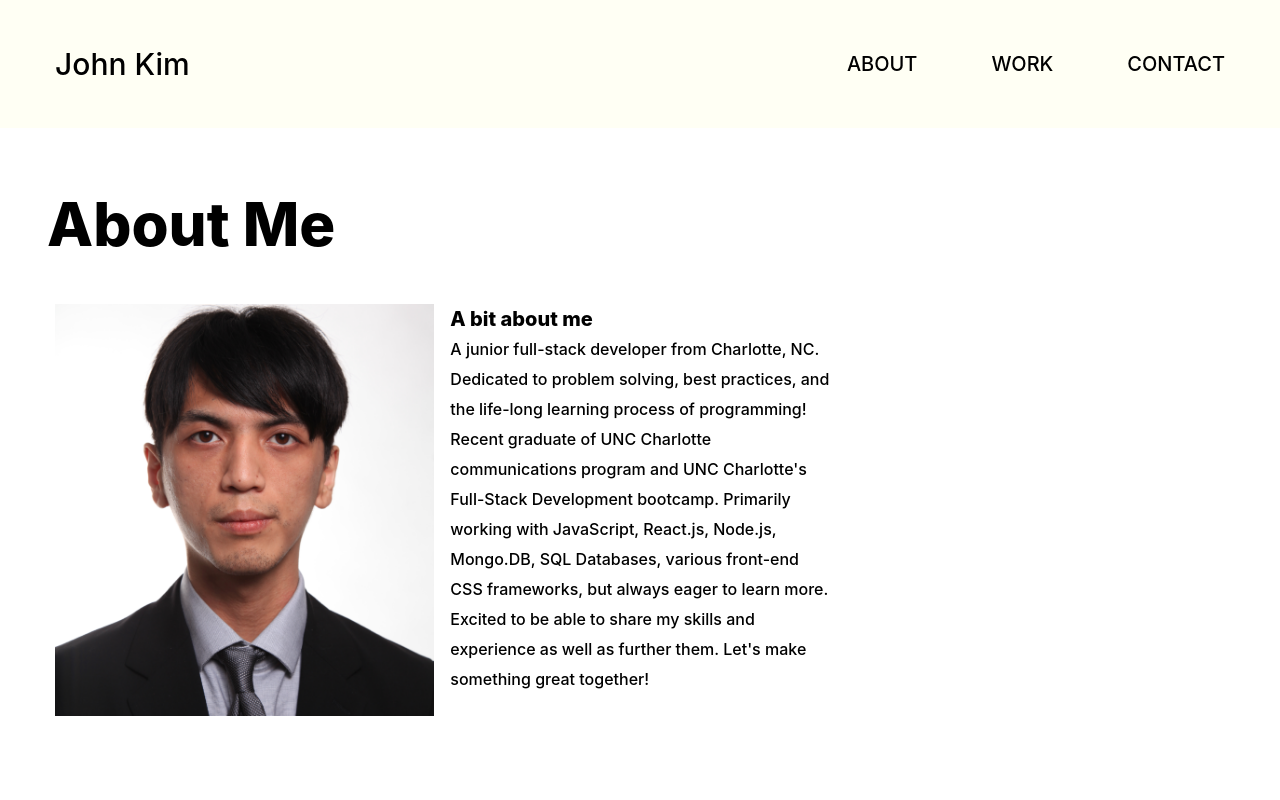
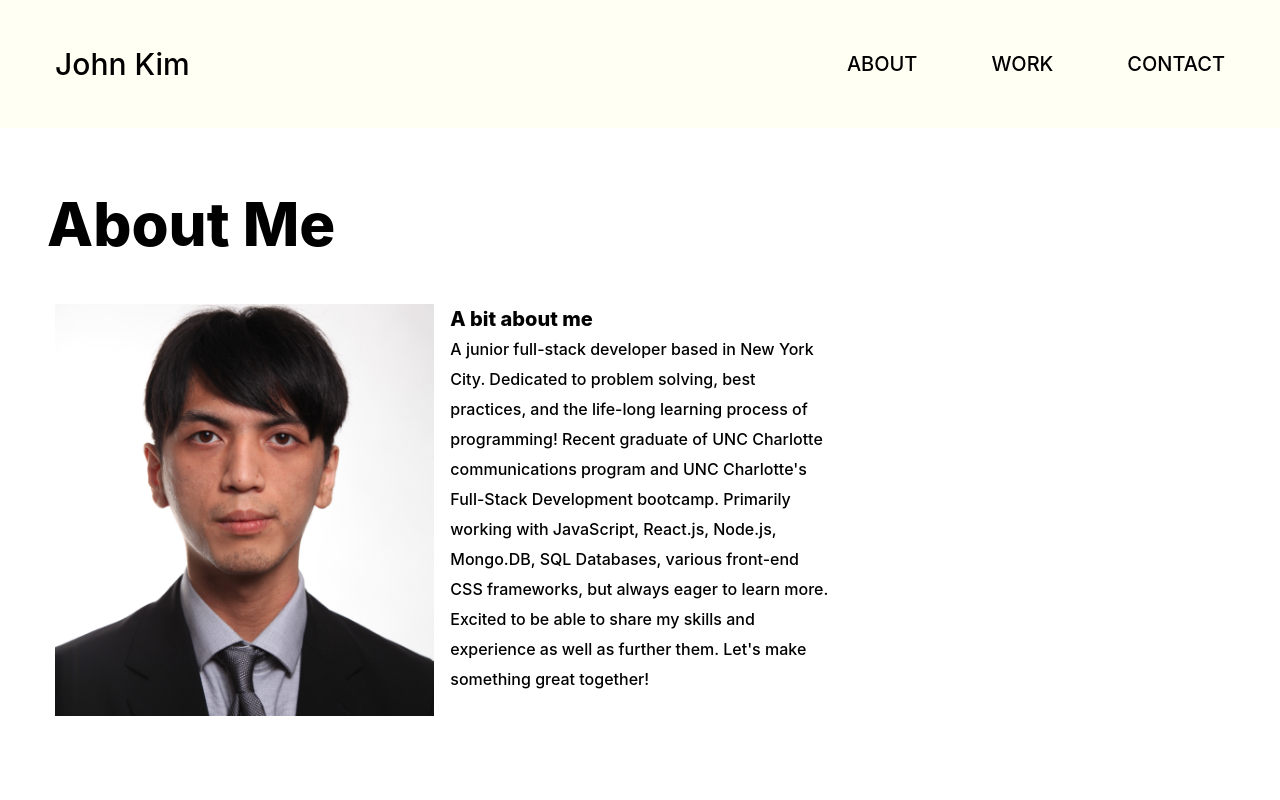
Before and after one commit to mother426/john-kim-react-portfolio, a React (Create React App) app: page / in a window 1280 px wide. Shown: the top 800 px of the page. Built offline with nearby package versions, Linux system fonts and the light colour scheme.

Commit message:
changing locations

```diff
--- a/src/components/about/about.jsx
+++ b/src/components/about/about.jsx
@@ -23,7 +23,7 @@ const about = () => (
             <div>
               <h4 className="font32 weight800">A bit about me</h4>
               <p className="font16 weight500">
-                A junior full-stack developer from Charlotte, NC. Dedicated to problem solving, best practices, and the life-long learning process of programming! Recent graduate of UNC Charlotte communications program and UNC Charlotte's Full-Stack Development bootcamp. Primarily working with JavaScript, React.js, Node.js, Mongo.DB, SQL Databases, various front-end CSS frameworks, but always eager to learn more. Excited to be able to share my skills and experience as well as further them. Let's make something great together!
+                A junior full-stack developer based in New York City. Dedicated to problem solving, best practices, and the life-long learning process of programming! Recent graduate of UNC Charlotte communications program and UNC Charlotte's Full-Stack Development bootcamp. Primarily working with JavaScript, React.js, Node.js, Mongo.DB, SQL Databases, various front-end CSS frameworks, but always eager to learn more. Excited to be able to share my skills and experience as well as further them. Let's make something great together!
               </p>
             </div>
           </div>
```
